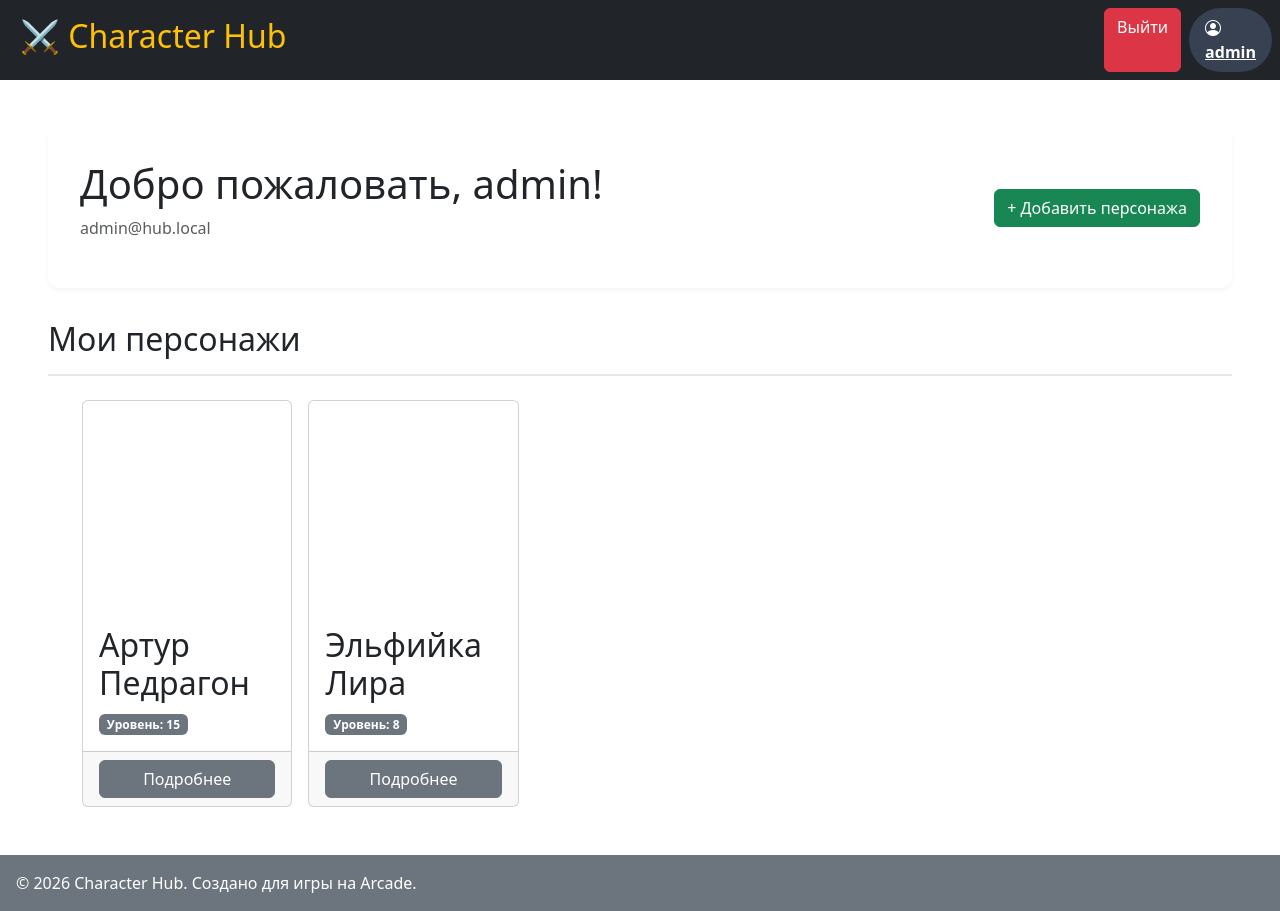
After one commit to DANS-709/web-project, a Flask app: page /profile in a window 1280 px wide. The commit adds this page. Run offline with Flask 3, Linux system fonts and the light colour scheme; a user stored in the database is signed in; data comes from the database, SQL or seed files in the repository; both versions use the stored data as it was after the commit; some libraries are stand-ins or nearby versions.

Commit message:
Прототип с профилем, регистрацией и входом

```diff
--- a/main.py
+++ b/main.py
@@ -1,27 +1,96 @@
 import os
-from flask import Flask, render_template
+from base64 import b64decode
+from flask import Flask, render_template, redirect, url_for, request
+from flask_login import LoginManager, login_user, login_required, logout_user, current_user
 from data import db_session
 from data.all_models import User, Character
-from base64 import b64decode
+from forms.user import RegisterForm, LoginForm
 
 app = Flask(__name__)
 app.config['SECRET_KEY'] = 'character_hub_secret_key'
+login_manager = LoginManager()
+login_manager.init_app(app)
+# если неавторизованный пользователь попытается зайти на защищенную страницу, его перекинет сюда:
+login_manager.login_view = 'login'
+
+
+@login_manager.user_loader
+def load_user(user_id):
+    db_sess = db_session.create_session()
+    return db_sess.query(User).get(user_id)
 
 
 @app.route('/')
 def index():
-    # Открываем сессию БД и получаем всех персонажей
     db_sess = db_session.create_session()
     characters = db_sess.query(Character).all()
     return render_template('index.html', characters=characters)
+
+
+
+@app.route('/register', methods=['GET', 'POST'])
+def register():
+    # Если уже вошел, то перекидываем на главную
+    if current_user.is_authenticated:
+        return redirect(url_for('index'))
+
+    form = RegisterForm()
+    if form.validate_on_submit():
+        db_sess = db_session.create_session()
+        if db_sess.query(User).filter(User.email == form.email.data).first():
+            return render_template('register.html', title='Регистрация', form=form, message="Такая почта уже есть")
+        if db_sess.query(User).filter(User.username == form.username.data).first():
+            return render_template('register.html', title='Регистрация', form=form, message="Такое имя уже занято")
+
+        user = User(
+            username=form.username.data,
+            email=form.email.data
+        )
+        user.set_password(form.password.data)
+        db_sess.add(user)
+        db_sess.commit()
+        login_user(user, remember=form.remember_me.data)
+        return redirect(url_for('profile'))
+
+    return render_template('register.html', title='Регистрация', form=form)
+
+
+@app.route('/login', methods=['GET', 'POST'])
+def login():
+    if current_user.is_authenticated:
+        return redirect(url_for('index'))
+
+    form = LoginForm()
+    if form.validate_on_submit():
+        db_sess = db_session.create_session()
+        user = db_sess.query(User).filter(User.email == form.email.data).first()
+        if user and user.check_password(form.password.data):
+            login_user(user, remember=form.remember_me.data)
+            return redirect(url_for('profile'))
+        return render_template('login.html', message="Неправильный логин или пароль", form=form)
+
+    return render_template('login.html', title='Авторизация', form=form)
+
+
+@app.route('/logout')
+@login_required
+def logout():
+    logout_user()
+    return redirect(url_for('index'))
+
+
+@app.route('/profile')
+@login_required
+def profile():
+    return render_template('profile.html', title='Личный кабинет')
 
 
 def add_data():
     """Добавляет тестовые данные"""
     db_sess = db_session.create_session()
     if not db_sess.query(Character).first():
-        # Создаем тестового юзера
-        test_user = User(username="admin", email="admin@hub.local", hashed_password="123")
+        # Создаем тестового юзера (пароль: 123456)
+        test_user = User(username="admin", email="admin@hub.local", hashed_password="pbkdf2:sha256:260000$sRHL68rPP0PtzOUj$c598e722c8e7c9904ab75ad768b276bdf7ec269ca7680e038d39858a6192a6d9")
         db_sess.add(test_user)
         db_sess.commit()
         image_path = os.path.join('static/images', 'test.png').replace('\\', '/')
--- /dev/null
+++ b/static/css/style.css
@@ -0,0 +1,45 @@
+.user-link {
+    background-color: #374151;
+    padding: 0.5rem 1rem;
+    border-radius: 9999px;
+    color: white !important;
+    font-weight: 600;
+}
+
+.user-link:hover {
+    background-color: #4b5563;
+}
+
+/* Формы (логин/регистрация) */
+.form-container {
+    max-width: 400px;
+    margin: 2rem auto;
+    background: white;
+    padding: 2rem;
+    border-radius: 0.75rem;
+    box-shadow: 0 4px 6px -1px rgba(0, 0, 0, 0.1);
+}
+
+/* Профиль */
+.profile-header {
+    display: flex;
+    justify-content: space-between;
+    align-items: center;
+    background: white;
+    padding: 2rem;
+    border-radius: 0.75rem;
+    margin-bottom: 2rem;
+    box-shadow: 0 2px 4px rgba(0,0,0,0.05);
+}
+
+.profile-actions {
+    display: flex;
+    gap: 1rem;
+}
+
+
+.section-title {
+    margin-bottom: 1.5rem;
+    border-bottom: 2px solid #e5e7eb;
+    padding-bottom: 0.5rem;
+}
--- a/templates/base.html
+++ b/templates/base.html
@@ -5,6 +5,7 @@
     <meta name="viewport" content="width=device-width, initial-scale=1, shrink-to-fit=no">
     <link rel="stylesheet" href="/static/css/bootstrap.min.css">
     <link rel="stylesheet" href="/static/icons/bootstrap-icons.css">
+    <link rel="stylesheet" href="{{ url_for('static', filename='css/style.css') }}">
     <script src="/static/js/bootstrap.bundle.min.js"></script>
     <title>Character Hub</title>
 </head>
@@ -21,8 +22,13 @@
             </button>
         </div>
         <div class="d-flex gap-2">
-            <a class="btn btn-outline-warning" href="/login">Войти</a>
-            <a class="btn btn-warning" href="/register">Регистрация</a>
+            {% if current_user.is_authenticated %}
+            <a href="{{ url_for('logout') }}" class="btn btn-danger">Выйти</a>
+            <a href="{{ url_for('profile') }}" class="user-link"> <i class="bi bi-person-circle"></i> {{ current_user.username }}</a>
+            {% else %}
+            <a href="{{ url_for('login') }}" class="btn btn-outline-warning">Войти</a>
+            <a href="{{ url_for('register') }}" class="btn btn-warning">Регистрация</a>
+            {% endif %}
         </div>
     </nav>
 </header>
--- /dev/null
+++ b/templates/profile.html
@@ -0,0 +1,49 @@
+{% extends "base.html" %}
+
+{% block title %}Личный кабинет - Character Hub{% endblock %}
+
+{% block content %}
+<div class="profile-header">
+    <div class="profile-info">
+        <h1>Добро пожаловать, {{ current_user.username }}!</h1>
+        <p class="text-muted">{{ current_user.email }}</p>
+    </div>
+    <div class="profile-actions">
+        <a href="#" class="btn btn-success">+ Добавить персонажа</a>
+    </div>
+</div>
+
+<div class="section-title">
+    <h2>Мои персонажи</h2>
+</div>
+
+<div class="container">
+    <div class="row row-cols-1 row-cols-md-5 g-3">
+    {% for character in current_user.characters %}
+        <div class="col">
+                <div class="card h-100">
+                    {% if character.image_path %}
+                        <img src="{{ character.image_path }}" alt="{{ character.name }}" class="card-img-top">
+                    {% else %}
+                        <div class="card-img-top placeholder text-center text-muted bg-light py-3">Нет фото</div>
+                    {% endif %}
+
+                    <div class="card-body d-flex flex-column">
+                <h2 class="card-title">{{ character.name }}</h2>
+                <div class="card-meta mt-auto">
+                    <span class="level-badge badge bg-secondary">Уровень: {{ character.level }}</span>
+                </div>
+            </div>
+            <div class="card-footer">
+                <button class="btn btn-secondary w-100">Подробнее</button>
+            </div>
+            </div>
+        </div>
+    {% else %}
+        <div class="empty-state">
+            <p>У вас пока нет сохраненных персонажей.</p>
+        </div>
+    {% endfor %}
+</div>
+</div>
+{% endblock %}
```
Also changed, not shown: data/all_models.py (+11 -6 lines), forms/user.py (added, +17 -0 lines), templates/login.html (added, +42 -0 lines), templates/register.html (added, +56 -0 lines), db/character_hub.sqlite.
